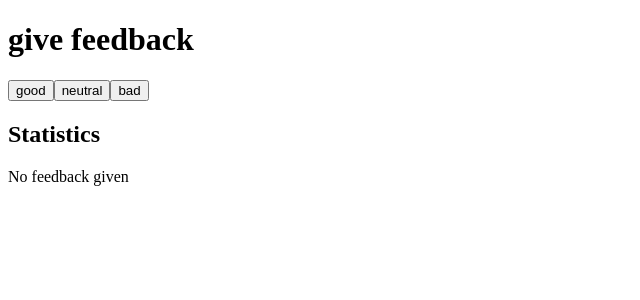
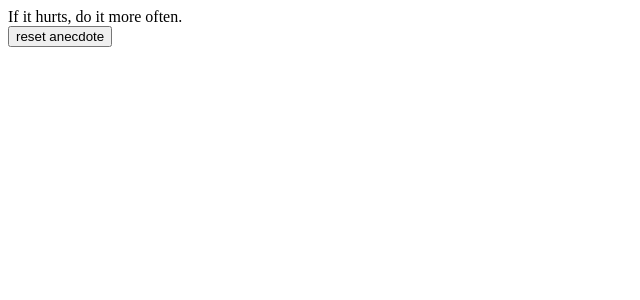
Before and after one commit to FredrickOguya/Full-Stack-Open, a React (Vite) app in the folder Part 1/unicafe/: page / in a window 1280 px wide. Shown: the top 300 px of the page, without its empty margins (0-640 px from the left). Built offline with nearby package versions, Linux system fonts and the light colour scheme.

Commit message:
1.12*: anecdotes step 1

```diff
--- a/Part 1/unicafe/src/App.jsx
+++ b/Part 1/unicafe/src/App.jsx
@@ -1,61 +1,25 @@
-import { useState } from 'react'
-
-const Button = ({text, handleClick}) => {
-  return (
-    <button onClick={handleClick}>{text}</button>
-  )
-}
-
-const StatsticLine = ({text, value}) => {
-  return (
-    <tr>
-      <td>{text}</td>
-      <td>{value}</td>
-    </tr>
-  )
-}
-
-const Statistics = ({good,neutral,bad}) => {
-  const all = good + neutral + bad;
-  const average = all=== 0 ? 0 : (good-bad )/ all;
-  const positive = all === 0 ? 0 : `${(good / all)* 100}%`
-
-  if (all === 0){
-    return (
-    <p>No feedback given</p>
-    )
-  }
-  return (
-    <>
-    <table>
-      <tbody>
-        <StatsticLine text="good" value={good}/>
-        <StatsticLine text="neutral" value={neutral}/>
-        <StatsticLine text="bad" value={bad}/>
-        <StatsticLine text="all" value={all}/>
-        <StatsticLine text="average" value={average}/>
-        <StatsticLine text="positive" value={positive}/>
-      </tbody>
-    </table>
-    </>
-  )
-}
-
-function App() {
-  const [good, setGood] = useState(0);
-  const [neutral, setNeutral] = useState(0);
-  const [bad, setBad] = useState(0);
+import { useState } from "react"
 
 
+const App = () => {
+  const anecdotes = [
+    'If it hurts, do it more often.',
+    'Adding manpower to a late software project makes it later!',
+    'The first 90 percent of the code accounts for the first 90 percent of the development time...The remaining 10 percent of the code accounts for the other 90 percent of the development time.',
+    'Any fool can write code that a computer can understand. Good programmers write code that humans can understand.',
+    'Premature optimization is the root of all evil.',
+    'Debugging is twice as hard as writing the code in the first place. Therefore, if you write the code as cleverly as possible, you are, by definition, not smart enough to debug it.',
+    'Programming without an extremely heavy use of console.log is same as if a doctor would refuse to use x-rays or blood tests when diagnosing patients.',
+    'The only way to go fast, is to go well.'
+  ]
+
+  const [selected, setSelected] = useState(0)
+
   return (
-    <>
-      <h1>give feedback</h1>
-      <Button text="good" handleClick={() => setGood(good + 1)}/>
-      <Button text="neutral" handleClick={() => setNeutral(neutral + 1)}/>
-      <Button text="bad" handleClick={() => setBad(bad + 1)}/>
-      <h2>Statistics</h2>
-      <Statistics good={good} neutral={neutral} bad={bad}/>
-    </>
+    <div>
+      {anecdotes[selected]} <br/>
+      <button onClick={()=>setSelected(Math.round(Math.random() * 8))}>reset anecdote</button>
+    </div>
   )
 }
 
```
